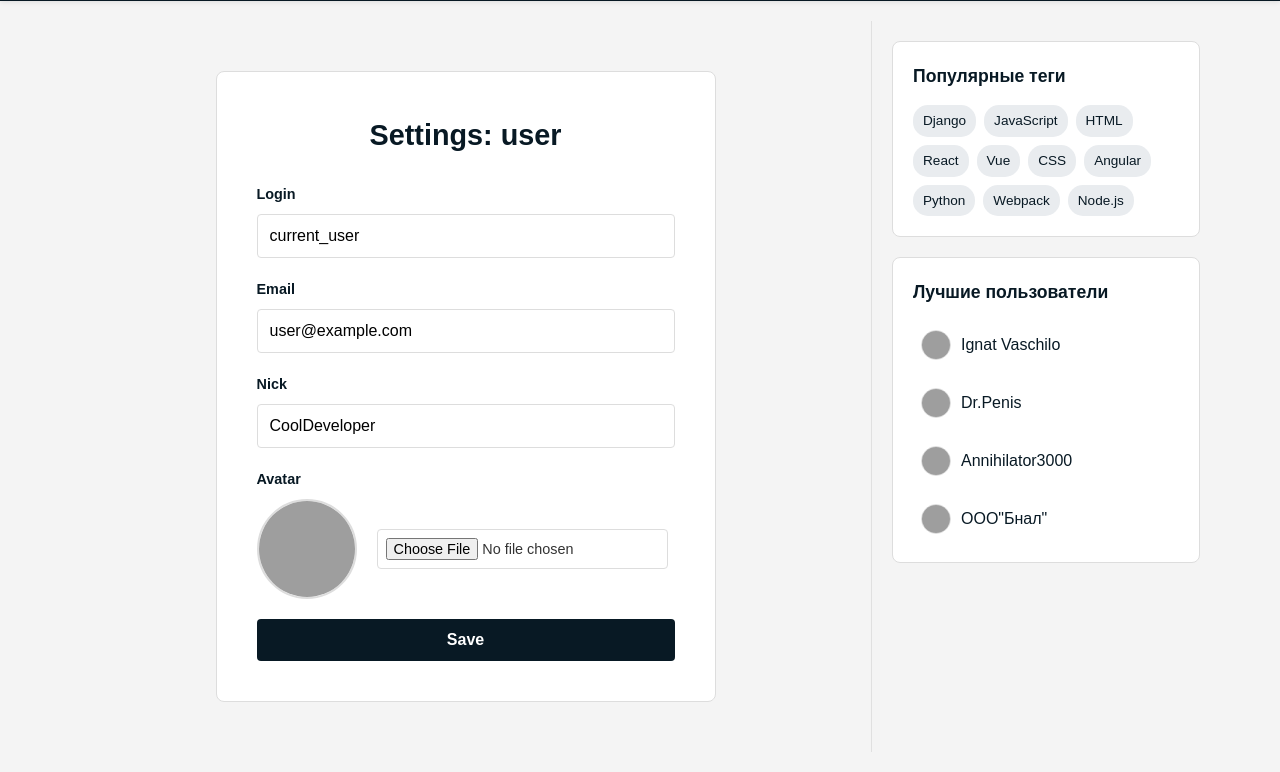
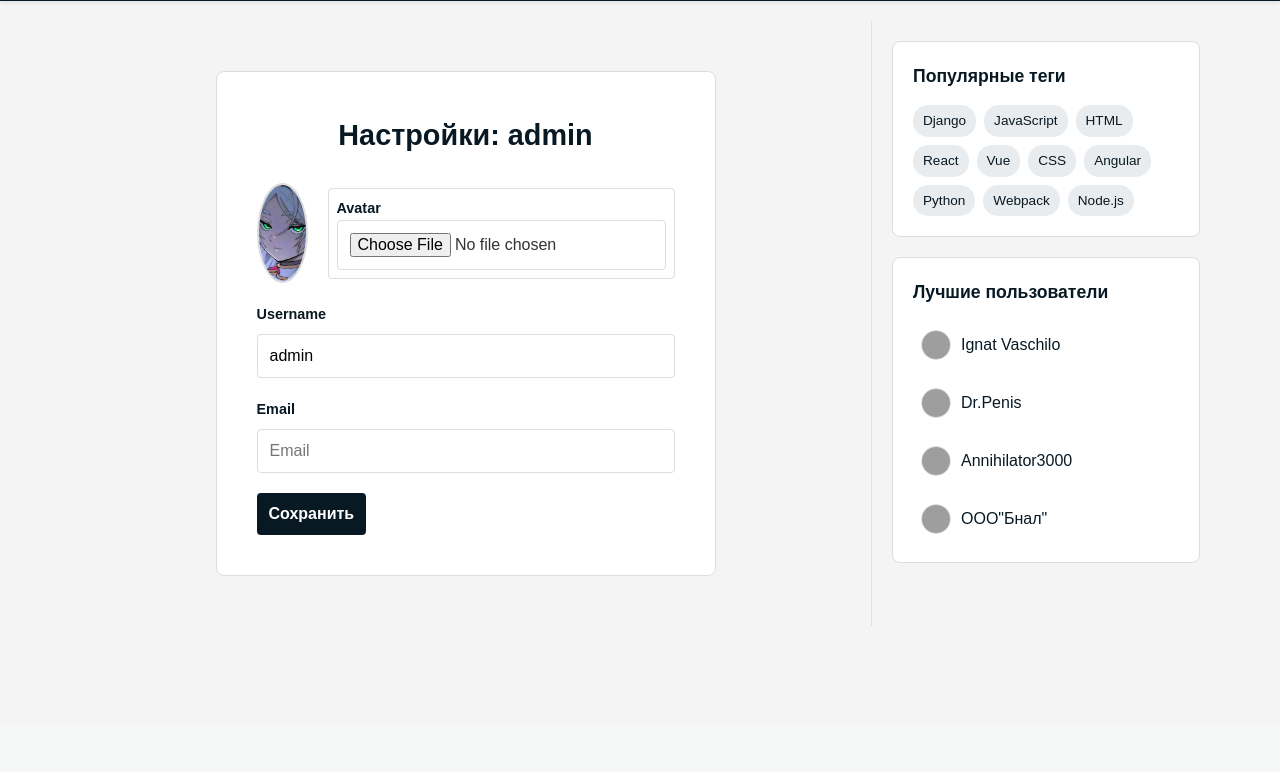
Before and after one commit to Xlebusheck1/DjangoWebForum, a Django app: page /settings/ in a window 1280 px wide. Shown: the part 74-846 px from the top of the page. After the commit the page ends 700 px from the top, so only its background shows below. Run offline with Django 5.2, Linux system fonts and the light colour scheme; a user stored in the database is signed in; data comes from the database, SQL or seed files in the repository; both versions use the stored data as it was after the commit; grey boxes are pictures that could not be loaded.

Commit message:
adding settings form

```diff
--- a/core/forms.py
+++ b/core/forms.py
@@ -85,7 +85,6 @@ class SignupForm(forms.ModelForm):
         if password1 != password2:
             raise ValidationError('Пароли не совпадают')
         validate_password(password2)
-
         return password2
 
     def clean_username(self):
@@ -108,17 +107,48 @@ class SignupForm(forms.ModelForm):
             user.save()
         return user
 
+
 class QuestionForm(forms.Form):
     title = forms.CharField(
         label='Заголовок вопроса',
-        widget=forms.TextInput(attrs={'class': 'form-input'})
+        widget=forms.TextInput(attrs={
+            'class': 'form-input'
+            })
     )
     detailed = forms.CharField(
         label='Описание вопроса',
-        widget=forms.Textarea(attrs={'class': 'form-textarea'})
+        widget=forms.Textarea(attrs={
+            'class': 'form-textarea'
+            })
     )
     tags = forms.CharField(
         label='Теги',
         required=False,
         widget=forms.HiddenInput()
     )
+
+
+class SettingsForm(forms.ModelForm):
+    class Meta:
+        model = User
+        fields = ('username', 'email', 'avatar')
+        widgets = {
+            'username': TextInput(attrs={
+                'class': 'form-input',
+                'placeholder': 'Имя пользователя',
+                'autocomplete': 'username',
+            }),
+             'email': EmailInput(attrs={
+                'class': 'form-input',
+                'placeholder': 'Email',
+                'autocomplete': 'email',
+            }),
+            'avatar': forms.FileInput(attrs={
+                'class': 'form-input',
+            })
+        }
+        labels = {
+            'username': 'Имя пользователя',
+            'email': 'Email',
+            'avatar': 'Аватар',
+        }
--- a/core/models.py
+++ b/core/models.py
@@ -63,11 +63,13 @@ class Tag(models.Model):
     def __str__(self):
         return self.name
 
+
 class QuestionLike(models.Model):
     user = models.ForeignKey(User, on_delete=models.CASCADE)
     question = models.ForeignKey(Question, on_delete=models.CASCADE)
     created_at = models.DateTimeField(auto_now_add=True)
 
+
 class AnswerLike(models.Model):
     user = models.ForeignKey(User, on_delete=models.CASCADE)
     answer = models.ForeignKey(Answer, on_delete=models.CASCADE)
--- a/core/views.py
+++ b/core/views.py
@@ -6,9 +6,10 @@ from core.models import Question, Tag
 from django.utils.decorators import method_decorator
 from django.contrib.auth.decorators import login_required
 from django.views.decorators.cache import never_cache
-from core.forms import LoginForm, QuestionForm, SignupForm
+from core.forms import LoginForm, QuestionForm, SignupForm, SettingsForm
 from django.contrib.auth import login, logout
 from django.contrib import messages
+from django.views.generic import FormView
 
 def paginate(objects_list, request, per_page=10):
     paginator = Paginator(objects_list, per_page)
@@ -175,6 +176,14 @@ class SettingsView(TemplateView):
             return redirect('login')
         return super().dispatch(request, *args, **kwargs)
 
+    def post(self, request, *args, **kwargs):
+        form = SettingsForm(request.POST, request.FILES, instance=request.user)
+        if form.is_valid():
+            form.save()
+            return redirect('index')
+        context = self.get_context_data(form=form)
+        return self.render_to_response(context)
+
     def get_context_data(self, **kwargs):
         context = super().get_context_data(**kwargs)
         is_authenticated = self.request.user.is_authenticated
@@ -184,6 +193,7 @@ class SettingsView(TemplateView):
             'username': username,
             'popular_tags': get_popular_tags()
         })
+        context['form'] = SettingsForm(instance=self.request.user)
         return context
 
 
--- a/static/css/base.css
+++ b/static/css/base.css
@@ -29,3 +29,10 @@ body {
 .right-column {
     padding: 20px;
 }
+
+.page-title {
+    color: #081924;
+    font-size: 1.8rem;
+    margin-bottom: 25px;
+    text-align: center;
+}
--- a/static/css/form.css
+++ b/static/css/form.css
@@ -68,7 +68,7 @@
     background: #5b7286;
 }
 
-.btn--submit {
+.btn-submit {
     align-self: flex-start;
 }
 
--- a/static/css/pages/settings.css
+++ b/static/css/pages/settings.css
@@ -6,13 +6,6 @@
     margin: 30px auto;
     max-width: 500px;
     width: 100%;
-}
-
-.settings__title {
-    color: #081924;
-    font-size: 1.8rem;
-    margin-bottom: 25px;
-    text-align: center;
 }
 
 .settings__form {
--- a/templates/core/auth.html
+++ b/templates/core/auth.html
@@ -32,7 +32,6 @@
                     {% endfor %}
                 </div>
                 {% endif %}
-
             </div>
 
             <div class="form-group">
--- a/templates/core/settings.html
+++ b/templates/core/settings.html
@@ -10,30 +10,56 @@
 {% block content %}
 <div class="left-column">
     <div class="settings">
-        <h2 class="settings__title">Settings: user</h2>
-        <form class="settings__form">
-            <div class="form-group">
-                <label for="settings-login" class="form-label">Login</label>
-                <input type="text" id="settings-login" class="form-input" value="current_user" placeholder="Введите ваш логин">
+        <h2 class="page-title">Настройки: {{ username }}</h2>
+        <form method="POST" action="{% url 'settings' %}" class="settings__form">
+            {% csrf_token %}
+
+            <div class="settings__avatar-preview">
+                <div class="settings__avatar-image">
+                    {% if request.user.avatar %}
+                        <img src="{{ request.user.avatar.url }}" alt="Текущий аватар" class="settings__current-avatar">
+                    {% else %}
+                        <img src="{% static 'img/default-avatar.png' %}" alt="Нет аватара" class="settings__current-avatar">
+                    {% endif %}
+                </div>
+                <p class="form-file">
+                    <label for={{ form.avatar.id_for_label }} class="form-label">Avatar</label>
+                    {{ form.avatar }}
+                    {% if form.avatar.errors %}
+                    <div style="color: red; font-size: 0.875rem;">
+                        {% for error in form.avatar.errors %}
+                            {{ error }}
+                        {% endfor %}
+                    </div>
+                    {% endif %}
+                </p>
             </div>
-            <div class="form-group">
-                <label for="settings-email" class="form-label">Email</label>
-                <input type="email" id="settings-email" class="form-input" value="user@example.com" placeholder="Введите ваш email">
-            </div>
-            <div class="form-group">
-                <label for="settings-nick" class="form-label">Nick</label>
-                <input type="text" id="settings-nick" class="form-input" value="CoolDeveloper" placeholder="Введите ваш ник">
-            </div>
-            <div class="form-group">
-                <label for="settings-avatar" class="form-label">Avatar</label>
-                <div class="settings__avatar-preview">
-                    <div class="settings__avatar-image">
-                        <img src="#" class="settings__current-avatar">
-                    </div>
-                    <input type="file" id="settings-avatar" class="form-file" accept="image/*">
+
+            <p class="form-group">
+                <label for={{ form.username.id_for_label }} class="form-label">Username</label>
+                {{ form.username }}
+                {% if form.username.errors %}
+                <div style="color: red; font-size: 0.875rem;">
+                    {% for error in form.username.errors %}
+                        {{ error }}
+                    {% endfor %}
                 </div>
-            </div>
-            <button type="submit" class="btn">Save</button>
+                {% endif %}
+            </p>
+
+            <p class="form-group">
+                <label for={{ form.email.id_for_label }} class="form-label">Email</label>
+                {{ form.email }}
+                {% if form.email.errors %}
+                <div style="color: red; font-size: 0.875rem;">
+                    {% for error in form.email.errors %}
+                        {{ error }}
+                    {% endfor %}
+                </div>
+                {% endif %}
+            </p>
+
+            <button type="submit" class="btn btn-submit">Сохранить</button>
         </form>
     </div>
 </div>
```
Also changed, not shown: db.sqlite3.
